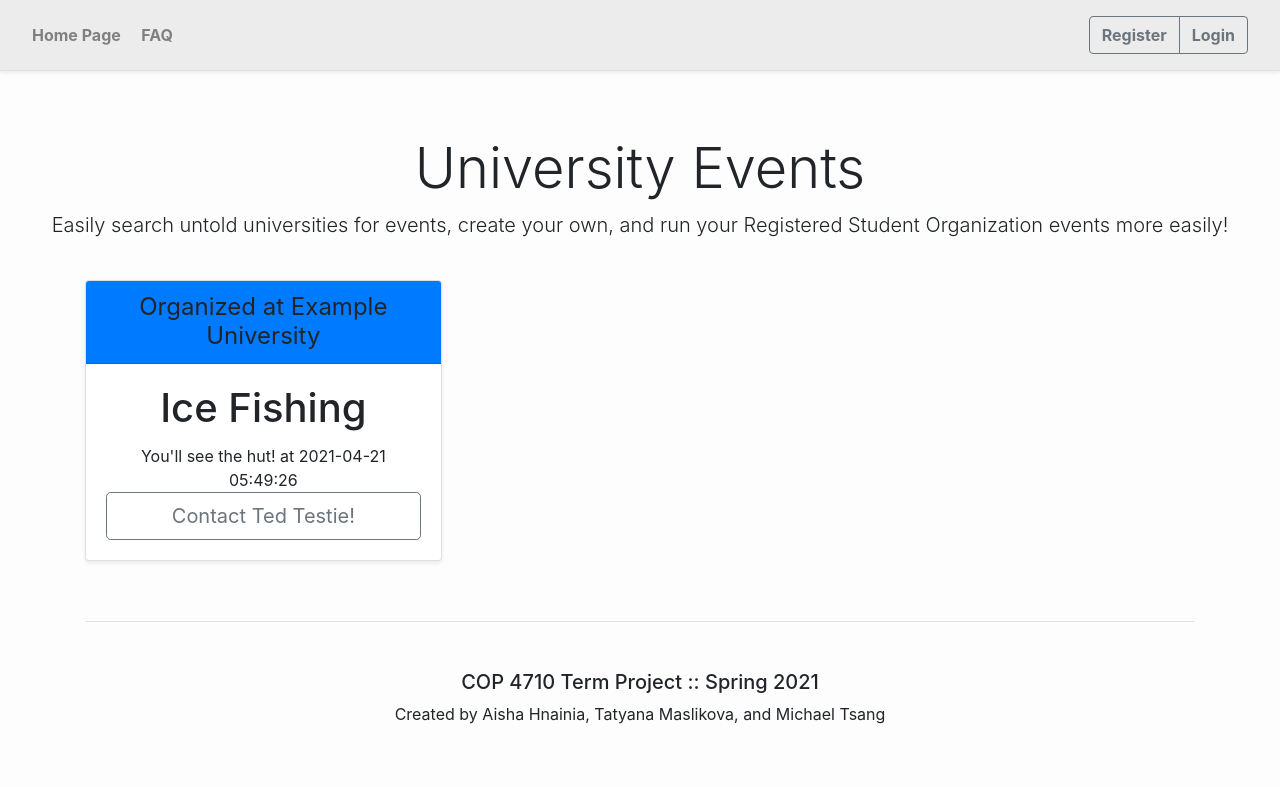
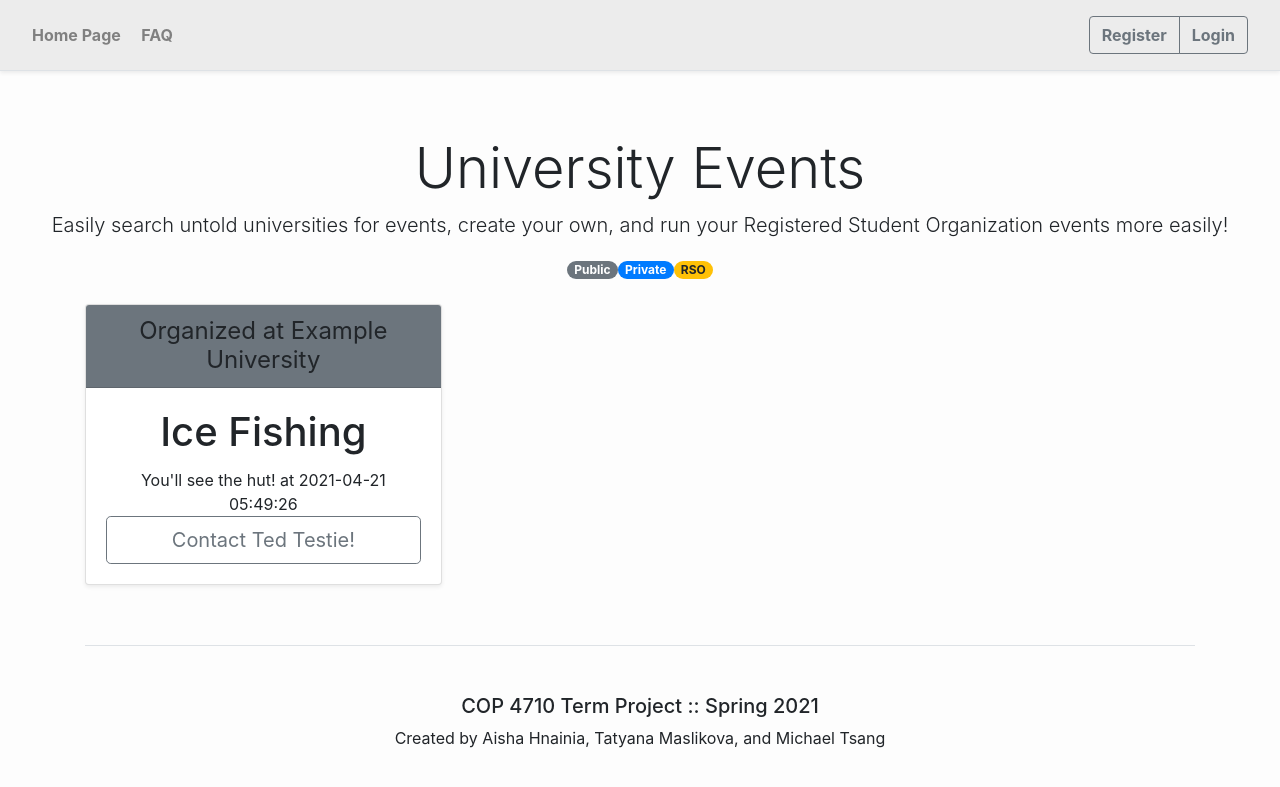
Before and after one commit to TatyanaBinns/DatabaseSystemsProject, a PHP site: page / in a window 1280 px wide. Shown: the top 787 px of the page. Run offline with PHP 8.4, Linux system fonts and the light colour scheme; data comes from the database, SQL or seed files in the repository; data that the repository does not hold is empty.

Commit message:
Add color checking to index filtering

```diff
--- a/html/index.php
+++ b/html/index.php
@@ -3,10 +3,25 @@ $title="Events - Home";
 $descr="School Event Application Home Page";
 $navitem="homepage";
 include $_SERVER['DOCUMENT_ROOT'].'/shared/header.php';
+function getClassColor($prefix, $v){
+	switch($v){
+		case "Public": return $prefix."secondary";
+		case "Private": return $prefix."primary";
+		case "RSO": return $prefix."warning";
+	}
+}
 ?>
     <div class="px-3 py-3 pt-md-5 pb-md-4 mx-auto text-center">
       <h1 class="display-4">University Events</h1>
       <p class="lead">Easily search untold universities for events, create your own, and run your Registered Student Organization events more easily!</p>
+	  <div class="container">
+		  <div class="text-center">
+				<?php
+					foreach (array("Public", "Private", "RSO") as $vis)
+						echo '<span class="badge badge-pill '.getClassColor("badge-",$vis).'">'.$vis.'</span>';
+				?>
+		  </div>
+	  </div>
     </div>
 
     <div class="container">
@@ -29,7 +44,7 @@ include $_SERVER['DOCUMENT_ROOT'].'/shared/header.php';
 				FROM SchoolEventApp.Events e
 				JOIN University u on u.UniversityID = e.UniversityID
 				LEFT JOIN Membership m on m.OrgID = e.OrgID
-				LEFT JOIN RStudentOrg ro on m.OrgID = ro.OrgID
+				LEFT JOIN RStudentOrg ro on e.OrgID = ro.OrgID
 				WHERE (
 				   e.EventVisibility ="Public"
 				OR
@@ -44,13 +59,8 @@ include $_SERVER['DOCUMENT_ROOT'].'/shared/header.php';
 			mysqli_stmt_execute($stmt);
 			$data=mysqli_stmt_get_result($stmt);
 			while ($row = mysqli_fetch_assoc($data)){
-				switch($row['Visibility']){
-					case "Public": $color="bg-primary"; break;
-					case "Private": $color="bg-info"; break;
-					case "RSO": $color="bg-secondary"; break;
-				}
                 echo '<div class="card shadow-sm">
-                        <div class="card-header '.$color.'">
+                        <div class="card-header '.getClassColor("bg-",$row['Visibility']).'">
                           <h4 class="my-0 font-weight-normal">Organized at '.$row['University'].'</h4>
                         </div>
                         <div class="card-body">
```
